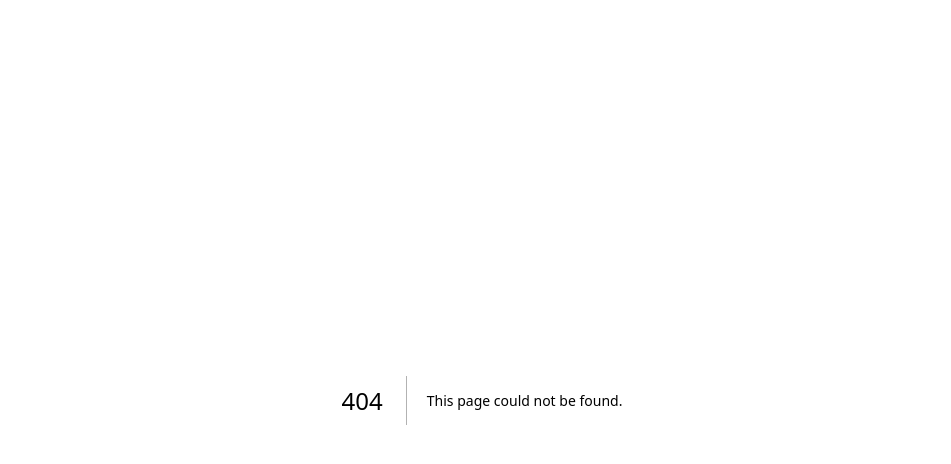
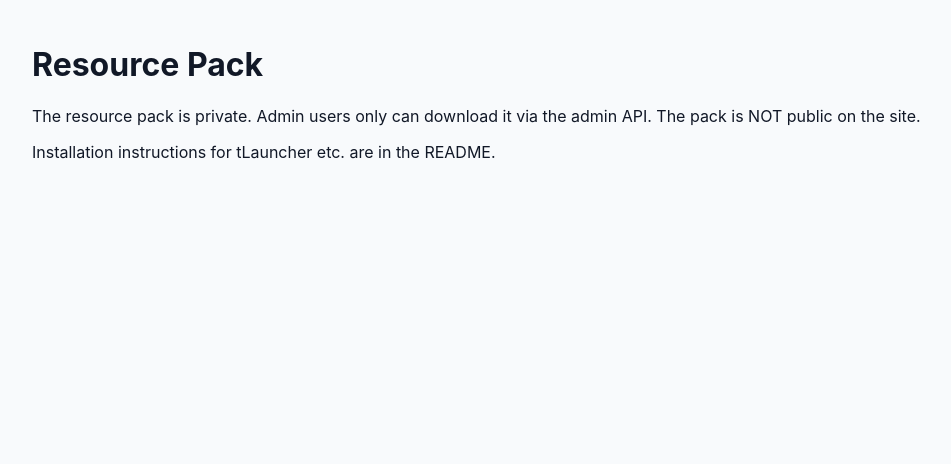
Before and after one commit to bloxfruit25/miniheavensmp.com, a Next.js app: page /resource-pack in a window 1280 px wide. Before the commit this address had no page. Shown: the top 464 px of the page, without its empty margins (158-1109 px from the left). Built offline with nearby package versions, Linux system fonts and the light colour scheme.

Commit message:
Create resource-pack.js

```diff
--- /dev/null
+++ b/pages/resource-pack.js
@@ -0,0 +1,9 @@
+export default function RP(){
+  return (
+    <main>
+      <h1>Resource Pack</h1>
+      <p>The resource pack is private. Admin users only can download it via the admin API. The pack is NOT public on the site.</p>
+      <p>Installation instructions for tLauncher etc. are in the README.</p>
+    </main>
+  )
+}
```
